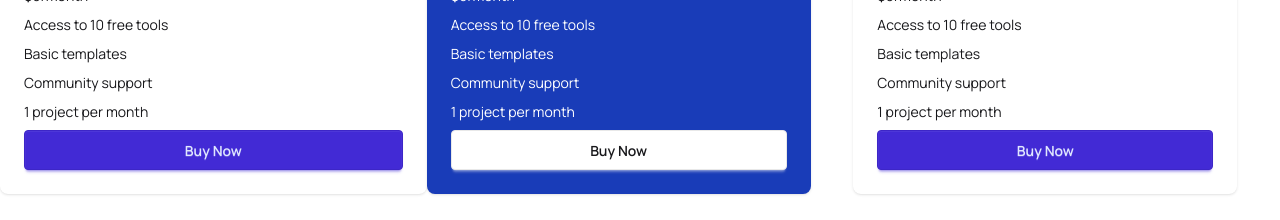
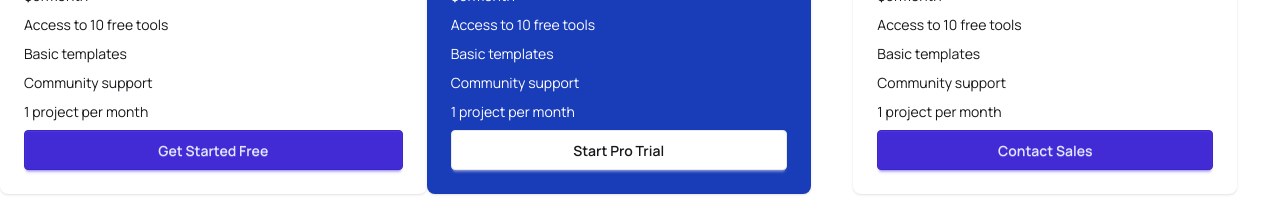
Before and after one commit to mdmahedi-Tech/B-13-A6-React-01, a React (Vite) app: page / in a window 1280 px wide. Shown: the part 3680-3900 px from the top of the page. Built offline with nearby package versions, Linux system fonts and the light colour scheme.

Commit message:
navbar is fixed

```diff
--- a/src/Components/Cart.jsx
+++ b/src/Components/Cart.jsx
@@ -52,7 +52,7 @@ const Cart = ({cart,setcart}) => {
             </div>
             <div>
             <button onClick={()=>handleprocessing()}
-             className='btn bg-gradient-to-r from-blue-950 to-blue-500 w-full rounded-xl'>Proceed to Checkout</button>
+             className='btn text-white bg-gradient-to-r from-blue-950 to-blue-500 w-full rounded-xl'>Proceed to Checkout</button>
            </div>
         </div>
 
--- a/src/Components/Home/Transparence.jsx
+++ b/src/Components/Home/Transparence.jsx
@@ -20,7 +20,7 @@ const Transparence = () => {
     <p>Community support</p>
     <p>1 project per month</p>
     <div className="card-actions justify-end">
-      <button className="btn btn-primary w-full">Buy Now</button>
+      <button className="btn btn-primary w-full">Get Started Free</button>
     </div>
   </div>
 </div>
@@ -36,7 +36,7 @@ const Transparence = () => {
     <p>Community support</p>
     <p>1 project per month</p>
     <div className="card-actions justify-end">
-      <button className="btn w-full bg-white">Buy Now</button>
+      <button className="btn w-full bg-white">Start Pro Trial</button>
     </div>
   </div>
 </div>
@@ -52,7 +52,7 @@ const Transparence = () => {
     <p>Community support</p>
     <p>1 project per month</p>
     <div className="card-actions justify-end">
-      <button className="btn btn-primary w-full">Buy Now</button>
+      <button className="btn btn-primary w-full">Contact Sales</button>
     </div>
   </div>
 </div>
```
